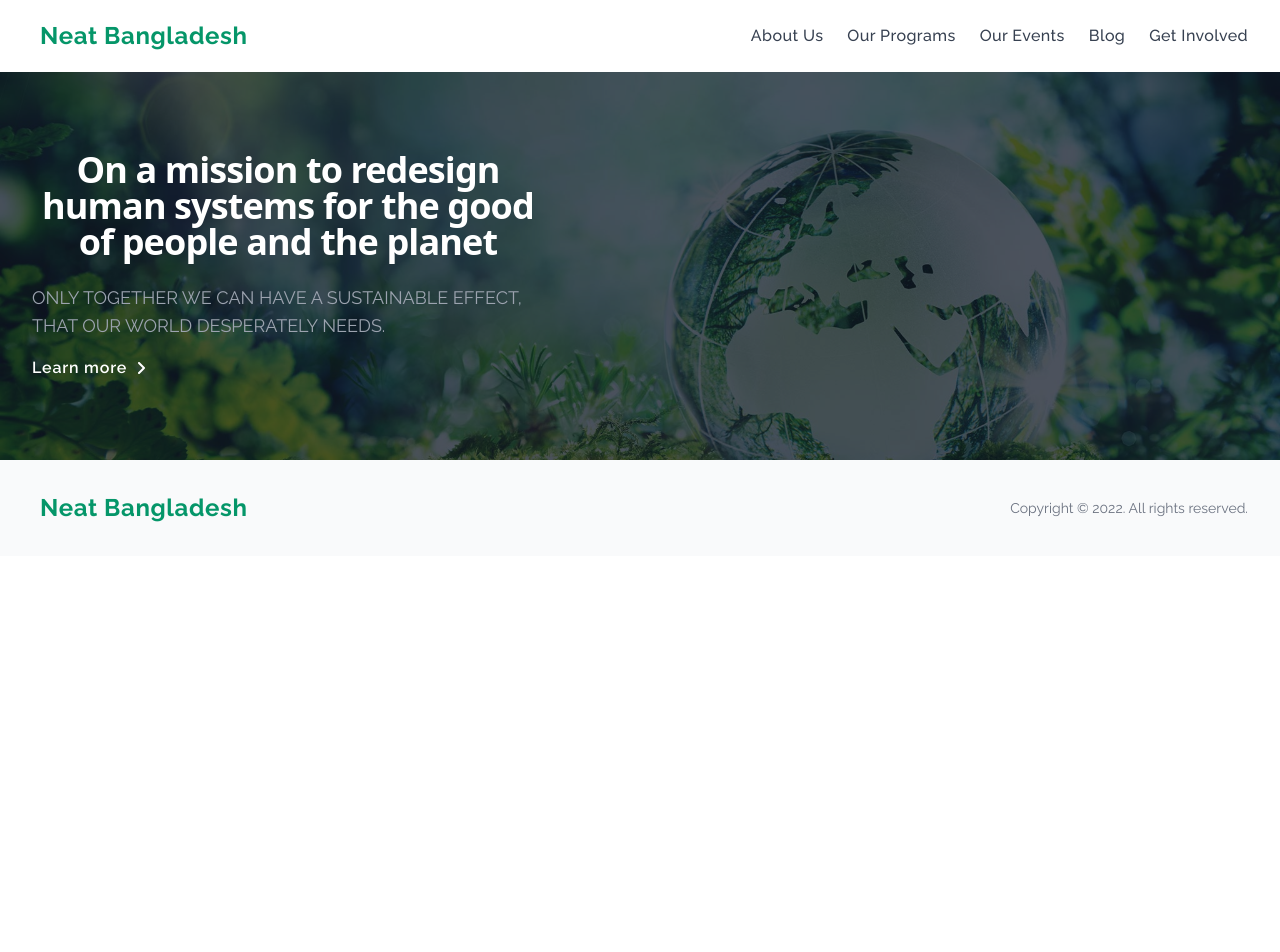
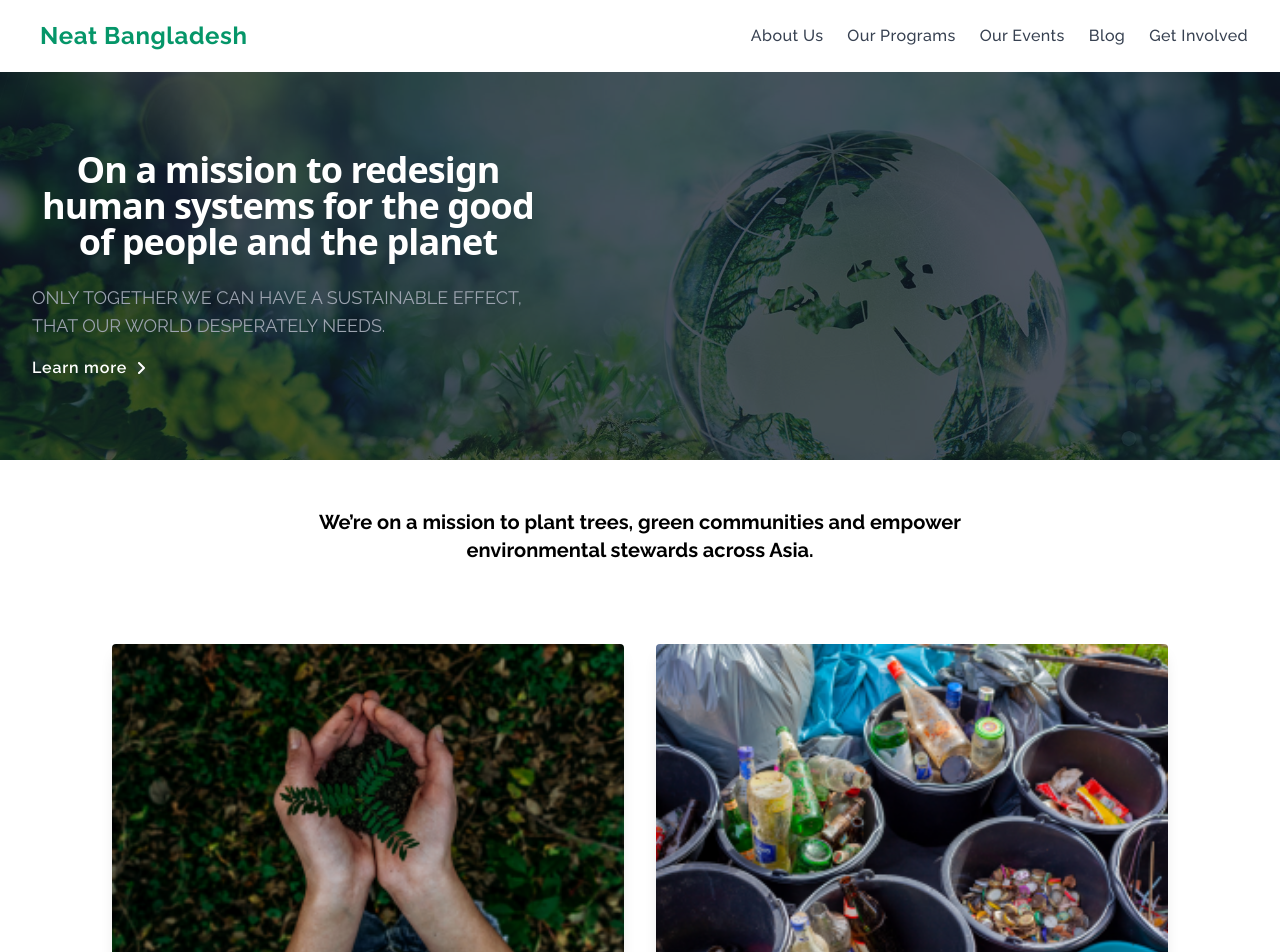
Before and after one commit to Sumaiya-topu/neat-bangladesh-client, a React (Create React App) app: page / in a window 1280 px wide. Shown: the top 952 px of the page. Before the commit the page ends 800 px from the top, so only its background shows below. Built offline with nearby package versions, Linux system fonts and the light colour scheme.

Commit message:
another section for home

```diff
--- a/src/Components/Home/Home.js
+++ b/src/Components/Home/Home.js
@@ -1,11 +1,13 @@
 import React from 'react';
 import Hero from './Hero/Hero';
+import Mission from './Mission/Mission';
 
 const Home = () => {
     return (
         <div>
             {/* <h1>This is home</h1> */}
             <Hero></Hero>
+            <Mission></Mission>
         </div>
     );
 };
--- /dev/null
+++ b/src/Components/Home/Mission/Mission.js
@@ -0,0 +1,51 @@
+import React from 'react';
+import waste from '../../../assets/waste (1).png'
+import plant from '../../../assets/plant.png'
+
+const Mission = () => {
+    return (
+        <section className="dark:bg-gray-800 dark:text-gray-100">
+            <div className="container max-w-xl p-6 py-8 mx-auto space-y-20 lg:px-8 lg:max-w-7xl">
+                <div>
+                   <p className="max-w-3xl mx-auto mt-4 text-xl text-center font-bold dark:text-gray-400">We’re on a mission to plant trees, green communities and empower
+                        environmental stewards across Asia.</p>
+                </div>
+                <div className="grid lg:gap-8 lg:grid-cols-2 lg:items-center mx-20">
+                    <div className="mt-5 lg:mt-0 lg:col-start-1 lg:row-start-1">
+                        <div className="relative overflow-hidden transition duration-200 transform rounded shadow-lg hover:-translate-y-2 hover:shadow-2xl">
+                            <img
+                                className="object-cover w-full h-56 md:h-64 xl:h-80"
+                                src={plant}
+                                alt=""
+                            />
+                            <div className="absolute inset-0 px-6 py-4 flex justify-center items-center transition-opacity duration-200 bg-black bg-opacity-75 opacity-0 hover:opacity-100">
+                                <button className="mb-4 text-center font-bold px-5 py-2 rounded-full bg-emerald-800 text-gray-100">
+                                    Plant More
+                                </button>
+
+                            </div>
+                        </div>
+                    </div>
+                    <div className="mt-5 lg:mt-0">
+                        <div className="relative overflow-hidden transition  duration-200 transform rounded shadow-lg hover:-translate-y-2 hover:shadow-2xl">
+                            <img
+                                className="object-cover w-full h-56 md:h-64 xl:h-80"
+                                src={waste}
+                                alt=""
+                            />
+                            <div className="absolute inset-0 px-6 py-4 transition-opacity duration-200 bg-black bg-opacity-75 flex justify-center items-center opacity-0 hover:opacity-100">
+                                <button className="mb-4 text-center font-bold px-5 py-2 rounded-full bg-emerald-800 text-gray-100">
+                                    Collect Waste
+                                </button>
+
+                            </div>
+                        </div>
+                    </div>
+                </div>
+
+            </div>
+        </section>
+    );
+};
+
+export default Mission;
--- a/src/Components/Shared/Footer/Footer.js
+++ b/src/Components/Shared/Footer/Footer.js
@@ -4,9 +4,9 @@ import { Link } from 'react-router-dom';
 const Footer = () => {
     return (
         <footer aria-label="Site Footer" class="bg-gray-50">
-            <div class="mx-auto max-w-screen-xl px-4 py-8 sm:px-6 lg:px-8">
+            <div class="mx-auto max-w-screen-xl px-4 py-6 sm:px-6 lg:px-8">
                 <div class="sm:flex sm:items-center sm:justify-between">
-                    <div class="flex justify-center text-teal-600 sm:justify-start">
+                    <div class="flex justify-center  sm:justify-start">
                         <Link
                             to='/'
                             aria-label='Neat Bangladesh'
@@ -14,14 +14,14 @@ const Footer = () => {
                             className='inline-flex items-center'
                         >
 
-                            <span className='ml-2 tracking-wide text-2xl font-bold text-emerald-600'>
+                            <span className='ml-2 tracking-wide text-2xl font-bold text-emerald-800'>
                                 Neat Bangladesh
                             </span>
                         </Link>
                     </div>
 
                     <p class="mt-4 text-center text-sm text-gray-500 lg:mt-0 lg:text-right">
-                        Copyright &copy; 2022. All rights reserved.
+                        Copyright &copy; 2023. All rights reserved.
                     </p>
                 </div>
             </div>
```
Also changed, not shown: src/assets/plant.png (added), src/assets/waste (1).png (added).
